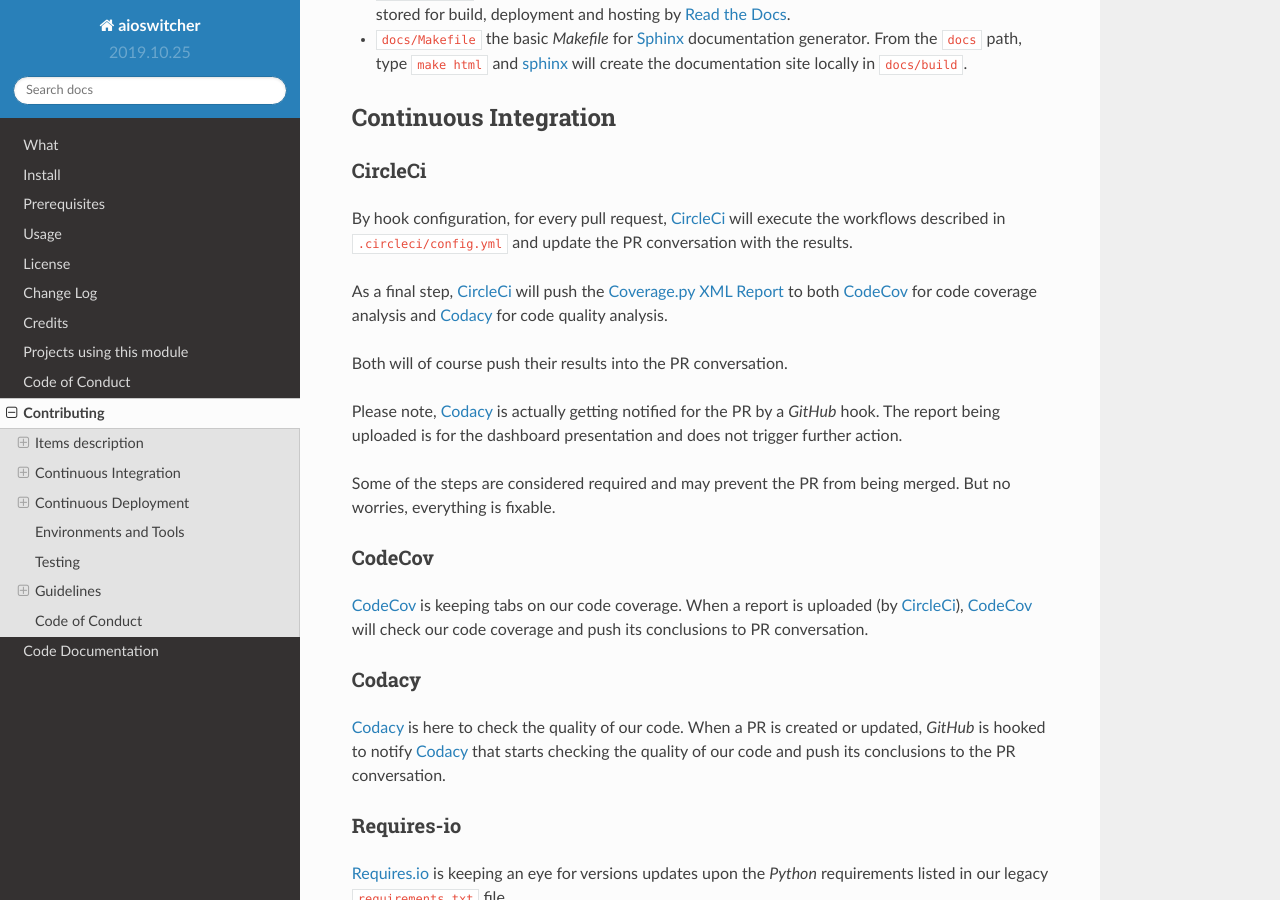
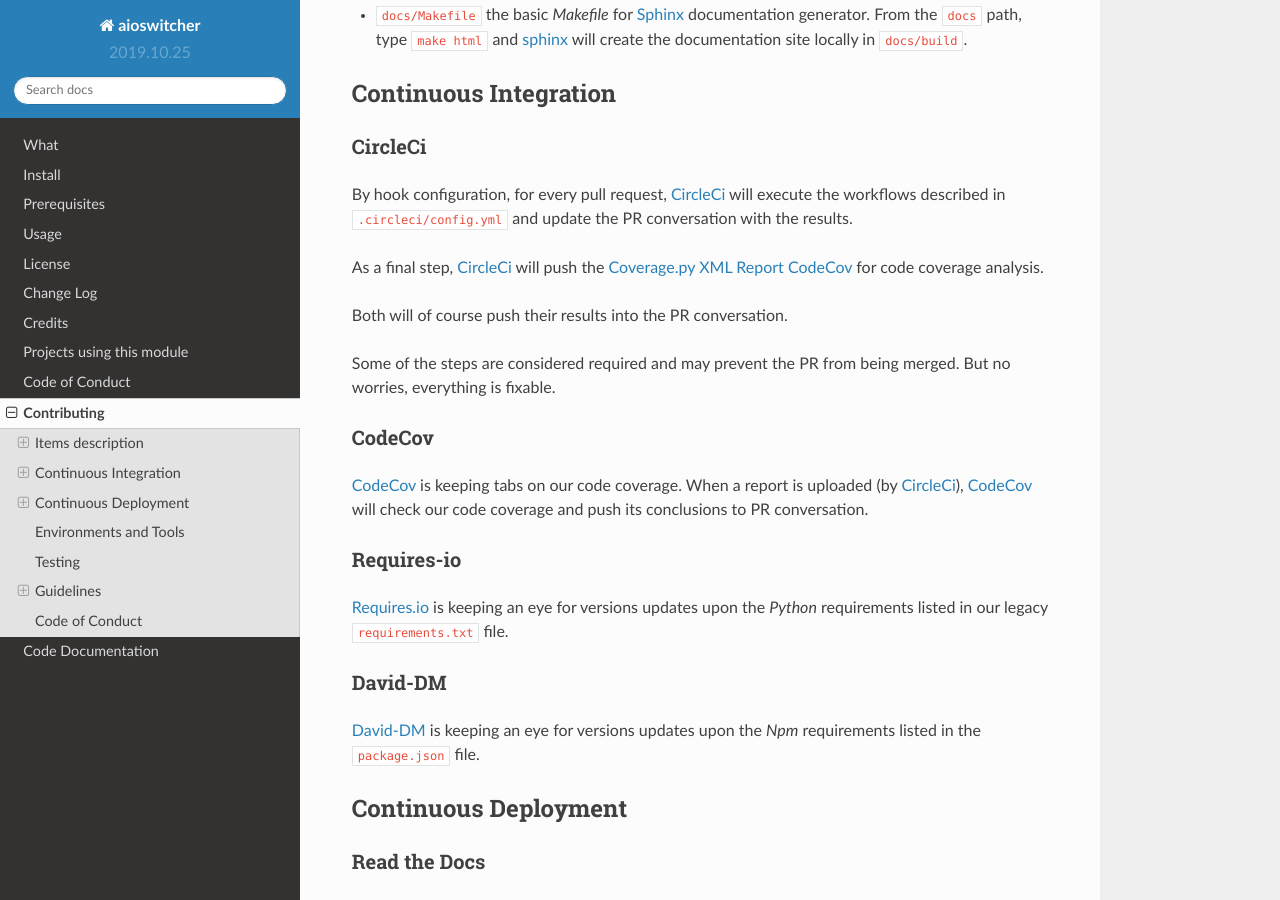
Before and after one commit to TomerFi/aioswitcher, a Sphinx documentation site: the page built from docs/source/contributing.rst, in a window 1280 px wide and 900 px high, scrolled down 1885 px. Built offline with Sphinx 7.4.7 and the Read the Docs theme 2.0.0, drawn with Linux system fonts in a browser that asks for light colours.

Commit message:
Removed codacy.

```diff
--- a/docs/source/contributing.rst
+++ b/docs/source/contributing.rst
@@ -88,13 +88,10 @@
 By hook configuration, for every pull request, CircleCi_ will execute the workflows described in
 ``.circleci/config.yml`` and update the PR conversation with the results.
 
-As a final step, CircleCi_ will push the `Coverage.py XML Report`_ to both CodeCov_ for code
-coverage analysis and Codacy_ for code quality analysis.
+As a final step, CircleCi_ will push the `Coverage.py XML Report`_ CodeCov_ for code
+coverage analysis.
 
 Both will of course push their results into the PR conversation.
-
-Please note, Codacy_ is actually getting notified for the PR by a *GitHub* hook. The report being
-uploaded is for the dashboard presentation and does not trigger further action.
 
 Some of the steps are considered required and may prevent the PR from being merged.
 But no worries, everything is fixable.
@@ -104,13 +101,6 @@
 
 CodeCov_ is keeping tabs on our code coverage. When a report is uploaded (by CircleCi_), CodeCov_
 will check our code coverage and push its conclusions to PR conversation.
-
-Codacy
-------
-
-Codacy_ is here to check the quality of our code. When a PR is created or updated, *GitHub* is
-hooked to notify Codacy_ that starts checking the quality of our code and push its conclusions to
-the PR conversation.
 
 Requires-io
 -----------
@@ -281,7 +271,6 @@
 .. _black: https://pypi.org/project/black/
 .. _circleci: https://circleci.com/gh/TomerFi/aioswitcher/tree/dev
 .. _circleci Continuous Integration and Deployment Services: https://circleci.com/gh/TomerFi/aioswitcher/tree/dev
-.. _codacy: https://app.codacy.com/project/TomerFi/aioswitcher/dashboard
 .. _codecov: https://codecov.io/gh/TomerFi/aioswitcher
 .. _codecov code coverage: https://codecov.io/gh/TomerFi/aioswitcher
 .. _coverage.py: https://coverage.readthedocs.io/en/v4.5.x/
--- a/pyproject.toml
+++ b/pyproject.toml
@@ -46,7 +46,6 @@
 asynctest = { version = "0.13.0", optional = true }
 bandit = { version = "1.6.2", optional = true }
 black = { version = "19.3b0", optional = true , python = ">=3.6"}
-codacy-coverage = { version = "1.3.11", optional = true }
 codecov = { version = "2.0.15", optional = true }
 doc8 = { version = "0.8.0", optional = true }
 flake8 = { version = "3.7.8", optional = true }
@@ -67,7 +66,7 @@
 yamllint = { version = "1.18.0", optional = true }
 
 [tool.poetry.extras]
-coverage = ["codacy-coverage", "codecov"]
+coverage = ["codecov"]
 docslint = ["doc8", "scspell3k"]
 docsbuild = ["pygments", "sphinx", "sphinx-rtd-theme", "toml"]
 nodeenv = ["nodeenv"]
--- a/requirements.txt
+++ b/requirements.txt
@@ -2,7 +2,6 @@
 asynctest==0.13.0
 bandit==1.6.2
 black==19.3b0
-codacy-coverage==1.3.11
 codecov==2.0.15
 doc8==0.8.0
 flake8==3.7.8
```
Also changed, not shown: CONTRIBUTING.md (+2 -19 lines), README.md (+1 -3 lines), 3 other files.
